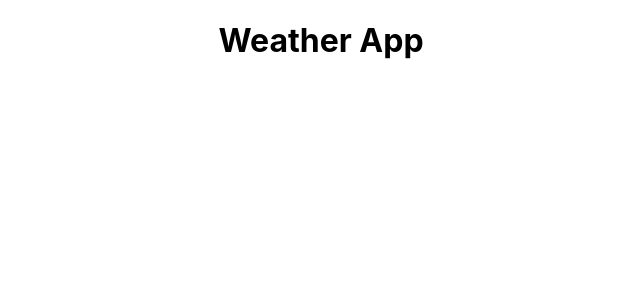
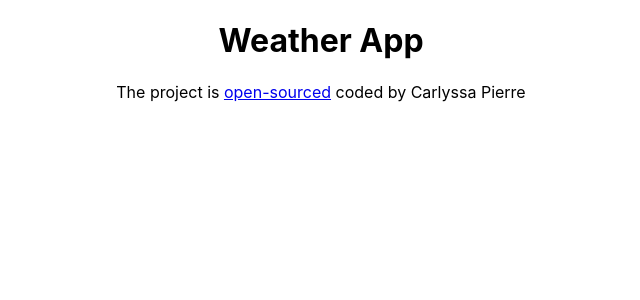
Before and after one commit to CarlyssaCodes/react-weather-app, a React (Create React App) app: page / in a window 1280 px wide. Shown: the top 300 px of the page, without its empty margins (319-959 px from the left). Built offline with nearby package versions, Linux system fonts and the light colour scheme; the HTML template or start-up script is replaced by a standard one.

Commit message:
added repository link

```diff
--- a/src/App.js
+++ b/src/App.js
@@ -4,6 +4,16 @@
   return (
     <div className="App">
       <h1>Weather App</h1>
+      <p>
+        The project is{" "}
+        <a
+          href="https://github.com/CarlyssaCodes/react-weather-app"
+          target="_blank"
+        >
+          open-sourced
+        </a>{" "}
+        coded by Carlyssa Pierre
+      </p>
     </div>
   );
 }
```
